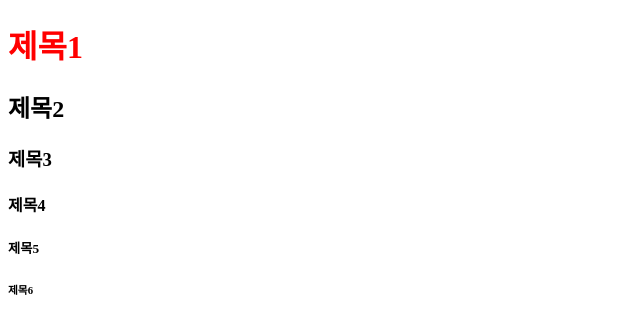
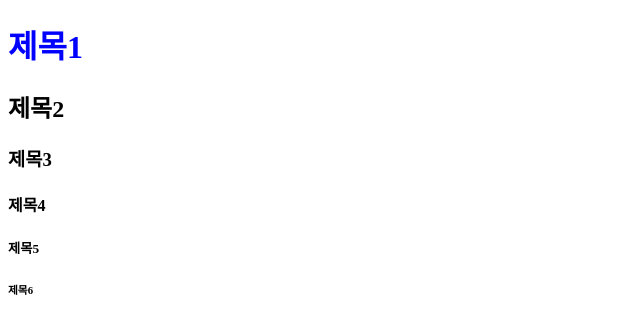
Before and after one commit to k-j-j/pf, a plain HTML site: page ex.html in a window 1280 px wide. Shown: the whole page, without its empty margins (0-640 px from the left). Drawn offline with Linux system fonts and the light colour scheme.

Commit message:
Update style.css

```diff
--- a/css/style.css
+++ b/css/style.css
@@ -1,3 +1,3 @@
 @charset "utf-8";
 
-h1 {color:red;}v
+h1 {color:blue;}
```
